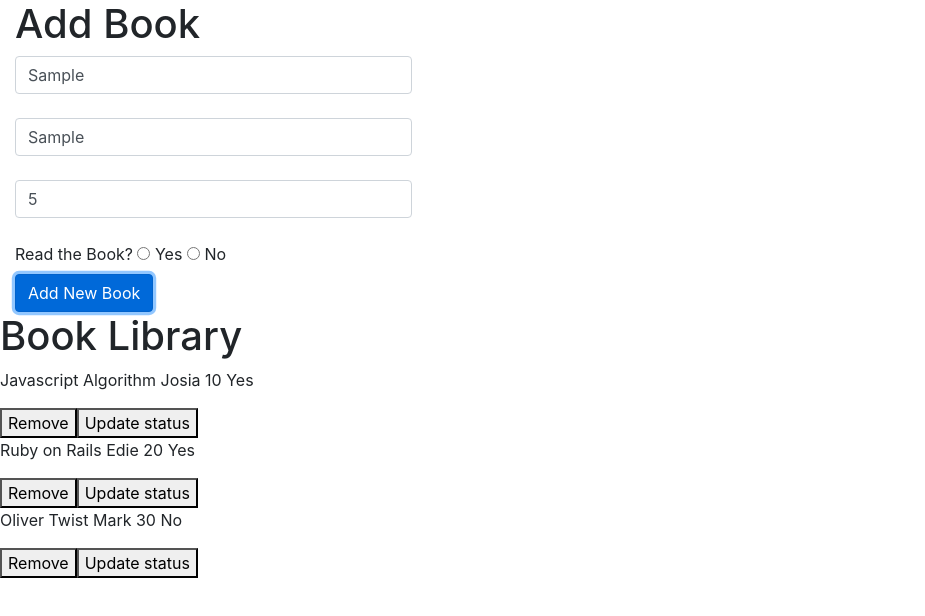
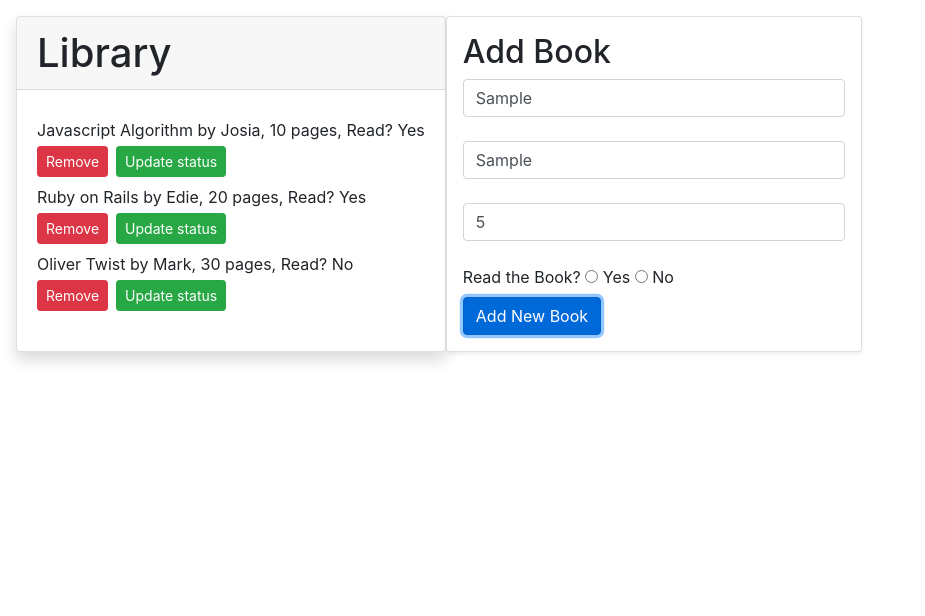
Before and after one commit to edieatha/project-library, a plain HTML site: page index.html in a window 1280 px wide. Both pictures are taken after typing "Sample", "Sample", "5" into the empty fields and a click on the button "Add New Book". Shown: the whole page, without its empty margins (0-925 px from the left). Drawn offline with nearby package versions, Linux system fonts and the light colour scheme.

Commit message:
Additional styling and page design

```diff
--- a/index.html
+++ b/index.html
@@ -7,9 +7,15 @@
     </head>
 
     <body>
+	<div class = "d-flex p-3" >
 
-	 <div class="col-4">
-		  <h1>Add Book</h1>
+        <div class="card shadow mb-5 bg-white rounded">
+            <h1 class="card-header">Library</h1>
+            <div class="card-body" id="container"></div>
+        </div>
+
+	 <div class="col-4 card shadow-sm p-3 mb-5 bg-white rounded">
+         <h2>Add Book</h2>
         <form id = "myForm">
 		<input type="text" id="book-title" name="book-title" required = 'required' placeholder="Enter Title" class="form-control"><br>
 		<input type="text" id="book-author" name="book-author" required = 'required' placeholder="Enter Author" class="form-control"><br>
@@ -21,11 +27,8 @@
         </form>
 	 </div>
 
-        <h1>Book Library</h1>
-        <div id="container">
-        </div>
 
-
+    </div>
 
     </body>
 
--- a/script.js
+++ b/script.js
@@ -17,20 +17,21 @@ function removeBookToLibrary( index, arrLibrary ) {
 }
 
 Book.prototype.upRead = function( ) {
-  if ( this.read == "Yes" ) {
-    this.read = "No";
+  if ( this.read == "Read? Yes" ) {
+    this.read = "Read? No";
   }else {
-    this.read = "Yes";
+    this.read = " Read? Yes";
   }
 };
 
-let book1 = new Book( "Javascript Algorithm", "Josia", 10, "Yes" );
+let book1 = new Book( "Javascript Algorithm", "by Josia,", 10 + " pages,", "Read? Yes" );
 myLibrary = addBookToLibrary( book1, myLibrary );
 console.log( myLibrary[ 0 ] );
-let book2 = new Book( "Ruby on Rails", "Edie",  20, "Yes" );
+let book2 = new Book( "Ruby on Rails", "by Edie,",  20 + " pages,", "Read?" +
+    " Yes" );
 myLibrary = addBookToLibrary( book2, myLibrary );
 console.log( myLibrary[ 1 ] );
-let book3 = new Book( "Oliver Twist", "Mark", 30, "No" );
+let book3 = new Book( "Oliver Twist", " by Mark,", 30 + " pages,", "Read? No" );
 myLibrary = addBookToLibrary( book3, myLibrary );
 console.log( myLibrary[ 2 ] );
 
@@ -42,8 +43,8 @@ function formGrab() {
   let flag = false;
   let all = false;
   arr.push( document.getElementById( "book-title" ).value );
-  arr.push( document.getElementById( "book-author" ).value );
-  arr.push( Number.parseInt( document.getElementById( "book-pages" ).value ) );
+  arr.push("by " + ( document.getElementById( "book-author" ).value ) + ",");
+  arr.push( (Number.parseInt( document.getElementById( "book-pages" ).value )) + " pages, Read? " );
   if ( document.contains( document.querySelector( 'input[name="status"]:checked' ) ) )  {
     arr.push( document.querySelector( 'input[name="status"]:checked' ).value );
   } else {
@@ -82,7 +83,9 @@ function displayBooks( arrShow ) {
     let para = document.createElement( "p" );
     let del = document.createElement( "button" );
     let up = document.createElement( "button" );
-    del.classList.add( "delete" );
+    del.classList.add( "btn-danger", "btn", "mr-2", "btn-sm" );
+    up.classList.add( "btn-success", "btn", "mr-2", "btn-sm" );
+    para.classList.add("mb-1", "mt-2");
     del.textContent = "Remove";
     del.addEventListener( "click", () => {
       removeBookToLibrary( i, arrShow );
```
